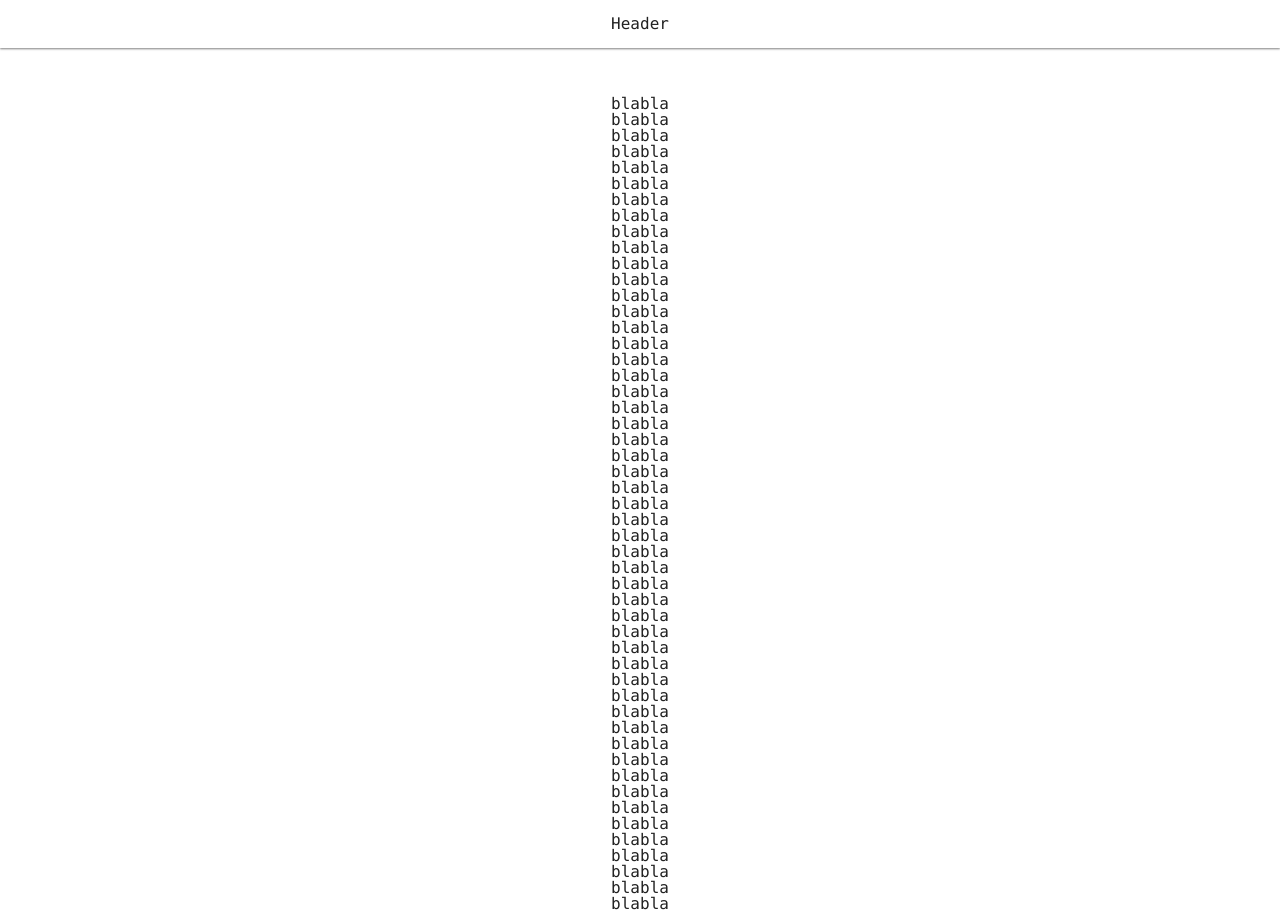
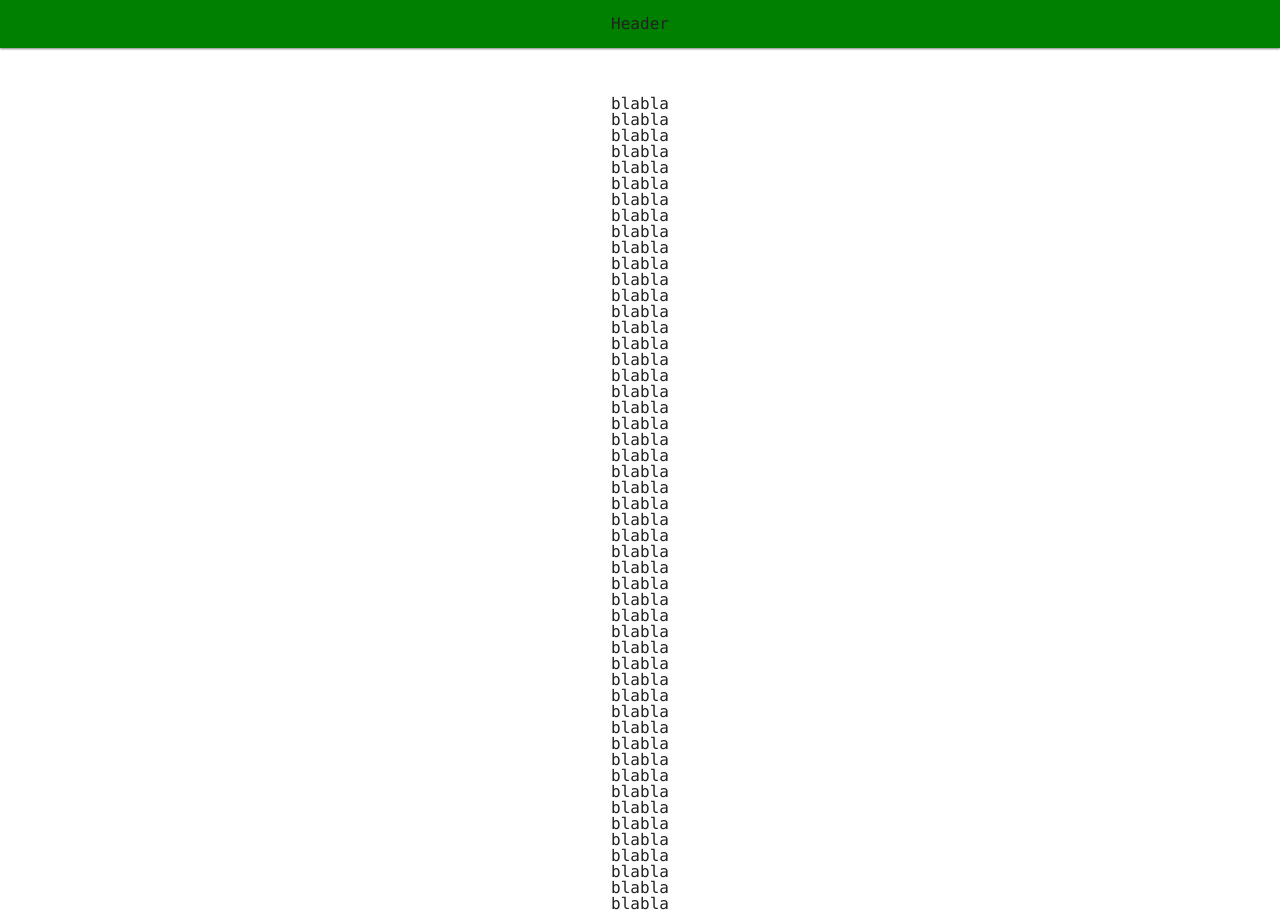
Before and after one commit to nicolasvauche/sf_troisessi, a Symfony app: template templates/default/index.html.twig in a window 1280 px wide. Shown: the top 912 px of the page. Run offline with Twig, Linux system fonts and the light colour scheme; the template is opened without the code that fills it, so the values that code supplies are empty; some libraries are stand-ins or nearby versions.

Commit message:
SASS Final

```diff
--- /dev/null
+++ b/assets/sass/abstracts/_mixins.scss
@@ -0,0 +1,29 @@
+/* Default breakpoints */
+$breakpoint-sm: 768px;
+$breakpoint-md: 1025px;
+$breakpoint-lg: 1201px;
+$breakpoint-xl: 1281px;
+
+/* Mixin: Media queries */
+@mixin respond($breakpoint) {
+    @if ($breakpoint == sm) {
+        @media (min-width: $breakpoint-sm) {
+            @content;
+        }
+    }
+    @if ($breakpoint == md) {
+        @media (min-width: $breakpoint-md) {
+            @content;
+        }
+    }
+    @if ($breakpoint == lg) {
+        @media (min-width: $breakpoint-lg) {
+            @content;
+        }
+    }
+    @if ($breakpoint == xl) {
+        @media (min-width: $breakpoint-xl) {
+            @content;
+        }
+    }
+}
--- a/assets/sass/layouts/_default.scss
+++ b/assets/sass/layouts/_default.scss
@@ -8,23 +8,7 @@ html {
         text-align: center;
         color: $color-black;
         background-color: $color-white;
+    }
 
-        .app-header {
-            position: sticky;
-            top: 0;
-            z-index: 9999;
-            padding: 1rem;
-            background-color: $color-white;
-            box-shadow: 0 1px 2px rgba(0, 0, 0, 0.5);
-        }
-
-        .app-main {
-            padding: 3rem 1rem;
-        }
-
-        .app-footer {
-            padding: 1rem;
-            box-shadow: 0 -1px 2px rgba(0, 0, 0, 0.5);
-        }
-    }
+    @import "header", "main", "footer";
 }
--- /dev/null
+++ b/assets/sass/layouts/_footer.scss
@@ -0,0 +1,4 @@
+.app-footer {
+    padding: 1rem;
+    box-shadow: 0 -1px 2px rgba(0, 0, 0, 0.5);
+}
--- /dev/null
+++ b/assets/sass/layouts/_header.scss
@@ -0,0 +1,12 @@
+.app-header {
+    position: sticky;
+    top: 0;
+    z-index: 9999;
+    padding: 1rem;
+    background-color: $color-white;
+    box-shadow: 0 1px 2px rgba(0, 0, 0, 0.5);
+
+    @include respond(sm) {
+        background-color: green;
+    }
+}
--- /dev/null
+++ b/assets/sass/layouts/_main.scss
@@ -0,0 +1,3 @@
+.app-main {
+    padding: 3rem 1rem;
+}
--- a/assets/sass/styles.scss
+++ b/assets/sass/styles.scss
@@ -1,4 +1,4 @@
-@import "abstracts/variables";
+@import "abstracts/variables", "abstracts/mixins";
 
 @import "base/reset";
 
--- a/templates/default/index.html.twig
+++ b/templates/default/index.html.twig
@@ -1,6 +1,6 @@
 {% extends 'base.html.twig' %}
 
-{% block title %}Hello DefaultController!{% endblock %}
+{% block title %}Liste des articles{% endblock %}
 {% block body_class %}home{% endblock %}
 
 {% block body %}
```
Also changed, not shown: public/assets/css/styles.min.css, 1 other file.
